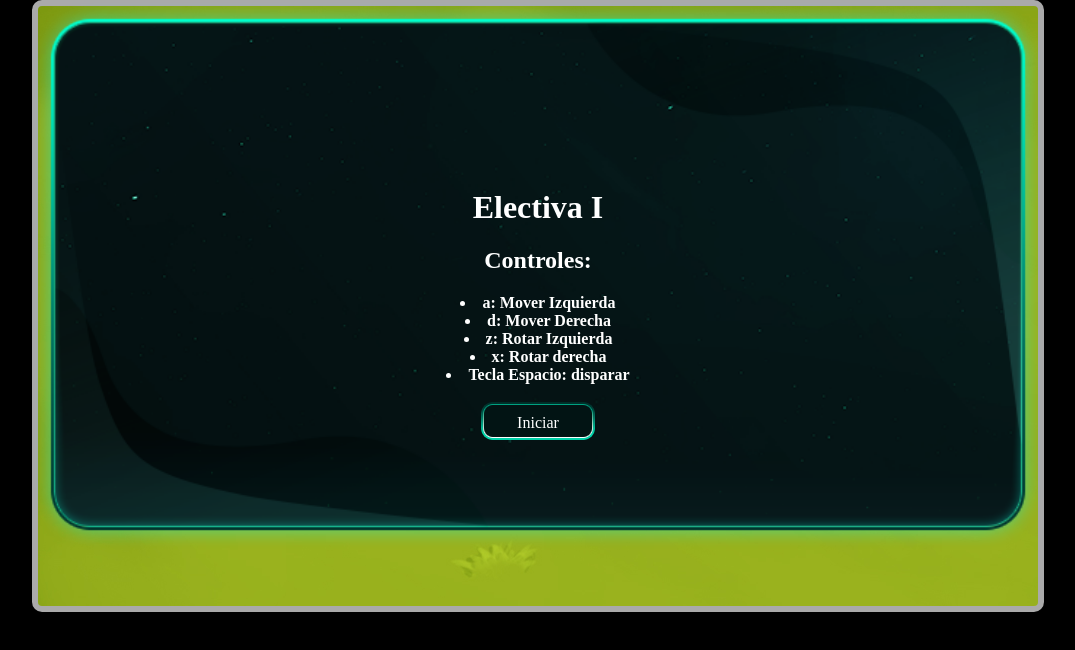
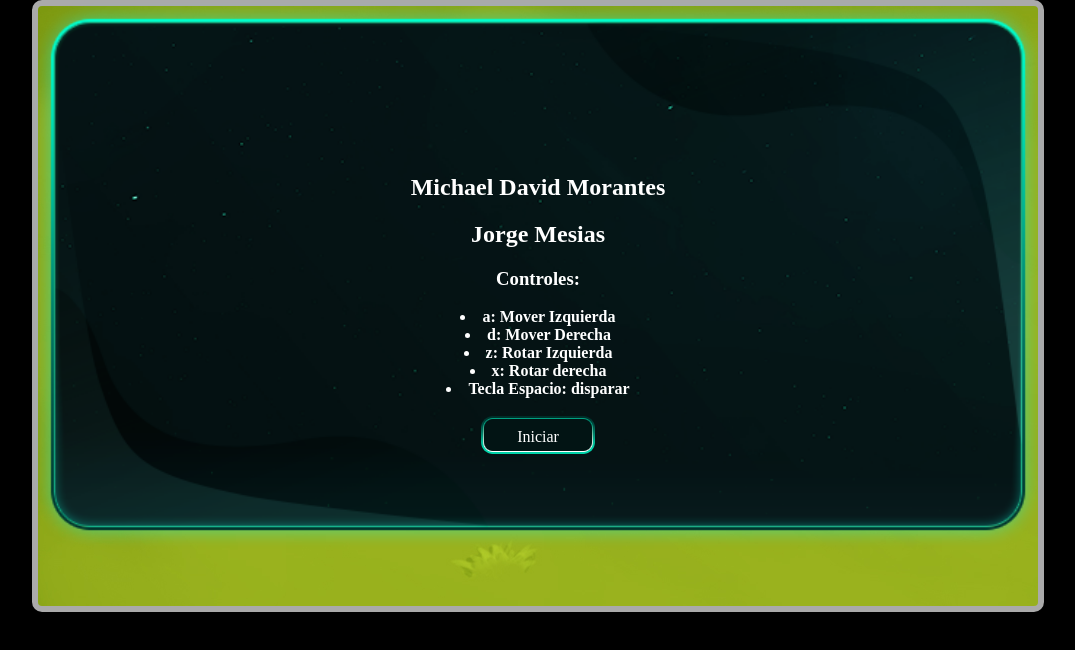
Before and after one commit to MichaelMorantes/Juego-JS, a plain HTML site: page index.html in a window 1280 px wide. Shown: the whole page, without its empty margins (102-1177 px from the left). Drawn offline with nearby package versions, Linux system fonts and the light colour scheme; no server answers.

Commit message:
integrantes

```diff
--- a/index.html
+++ b/index.html
@@ -25,8 +25,9 @@
       justify-content: center;
     ">
     <div style="text-align: center">
-      <h1 style="color: white">Electiva I</h1>
-      <h2 style="color: white">Controles:</h2>
+      <h2 style="color: white">Michael David Morantes</h2>
+      <h2 style="color: white">Jorge Mesias</h2>
+      <h3 style="color: white">Controles:</h3>
       <li style="color: white; font-weight: bold;">a: Mover Izquierda</li>
       <li style="color: white; font-weight: bold;">d: Mover Derecha</li>
       <li style="color: white; font-weight: bold;">z: Rotar Izquierda</li>
```
